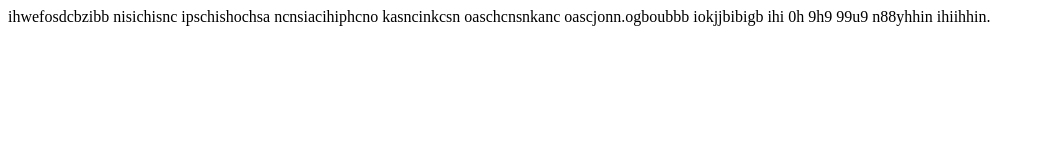
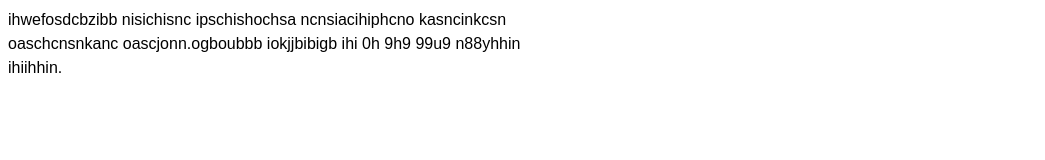
Before and after one commit to Rajat-namdev/Rajat-namdev.github.io, a plain HTML site: page index.html in a window 1280 px wide. Shown: the whole page, without its empty margins (0-1045 px from the left). Drawn offline with Linux system fonts and the light colour scheme.

Commit message:
added paragraph and styles

```diff
--- a/index.html
+++ b/index.html
@@ -1,5 +1,15 @@
 <html>
+    <head>
+        <style>
+            p{
+                font:100%/1.5 sans-serif;
+                max-width: 33em;
+            }
+
+
+        </style>
+    </head>
     <body>
-        ihwefosdcbzibb nisichisnc ipschishochsa ncnsiacihiphcno kasncinkcsn oaschcnsnkanc oascjonn.ogboubbb iokjjbibigb ihi 0h 9h9 99u9 n88yhhin ihiihhin.
+       <p> ihwefosdcbzibb nisichisnc ipschishochsa ncnsiacihiphcno kasncinkcsn oaschcnsnkanc oascjonn.ogboubbb iokjjbibigb ihi 0h 9h9 99u9 n88yhhin ihiihhin.</p>
     </body>
 </html>
```
